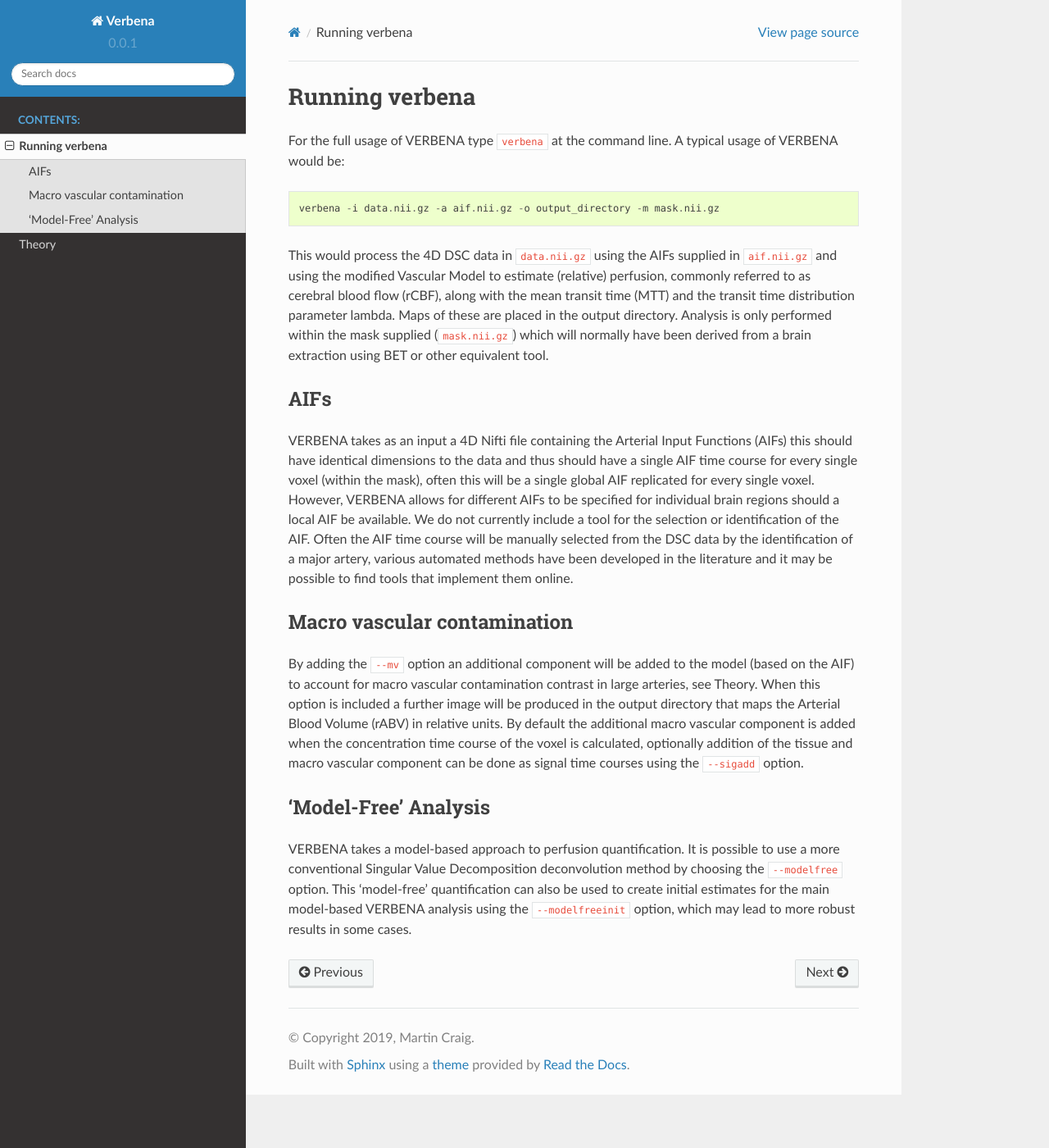
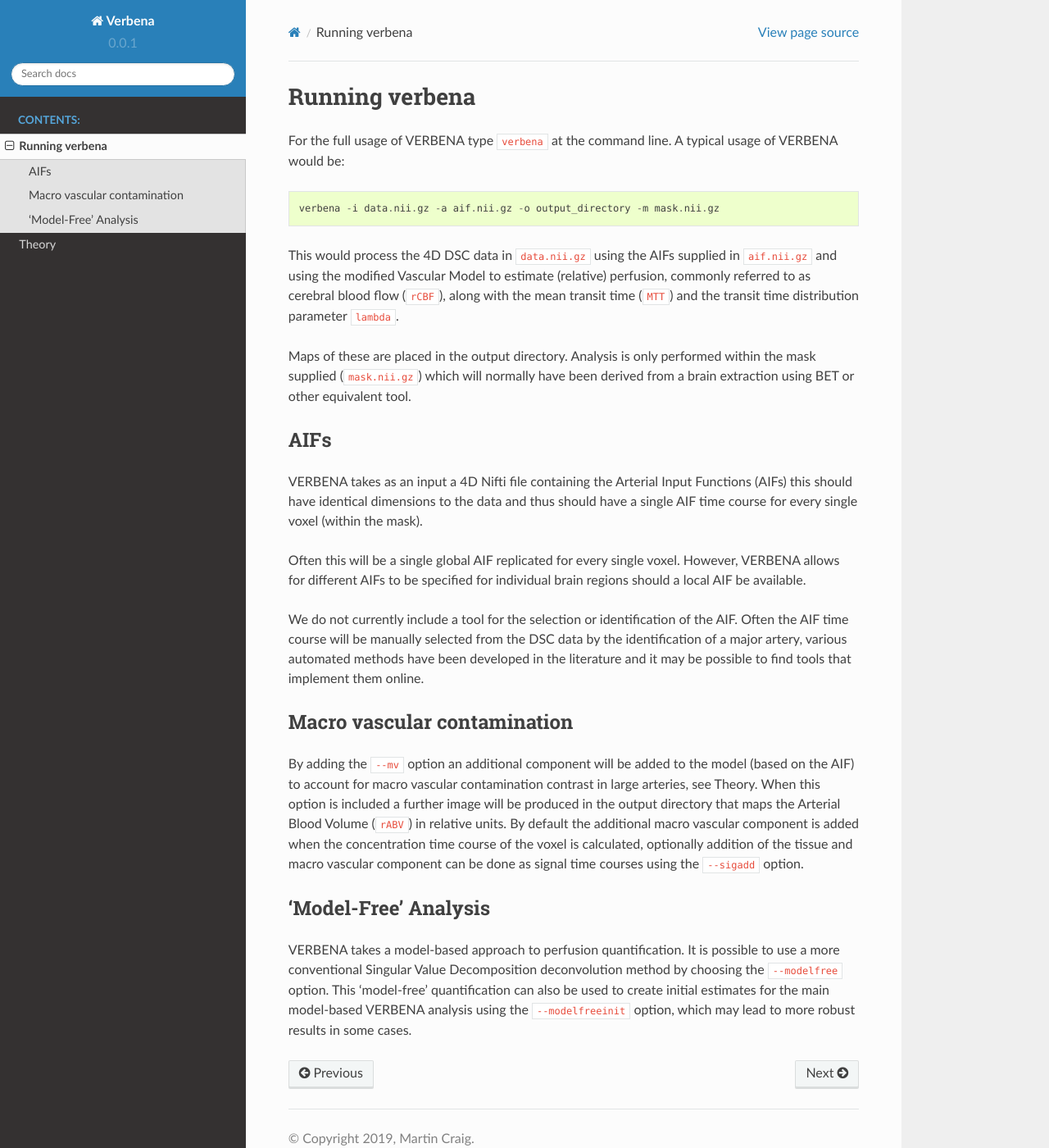
Before and after one commit to physimals/verbena, a Sphinx documentation site: the page built from doc/command.rst, in a window 1280 px wide and 1400 px high. Shown: the whole window at 82% size. Built offline with Sphinx 7.4.7 and the Read the Docs theme 2.0.0, drawn with Linux system fonts in a browser that asks for light colours.

Commit message:
Break up text a bit

```diff
--- a/doc/command.rst
+++ b/doc/command.rst
@@ -7,8 +7,10 @@ For the full usage of VERBENA type ``verbena`` at the command line. A typical us
 
 This would process the 4D DSC data in ``data.nii.gz`` using the AIFs supplied in ``aif.nii.gz``
 and using the modified Vascular Model to estimate (relative) perfusion, commonly referred to as
-cerebral blood flow (rCBF), along with the mean transit time (MTT) and the transit time distribution
-parameter lambda. Maps of these are placed in the output directory. Analysis is only performed within the
+cerebral blood flow (``rCBF``), along with the mean transit time (``MTT``) and the transit time distribution
+parameter ``lambda``.
+
+Maps of these are placed in the output directory. Analysis is only performed within the
 mask supplied (``mask.nii.gz``) which will normally have been derived from a brain extraction using
 BET or other equivalent tool.
 
@@ -17,9 +19,13 @@ AIFs
 
 VERBENA takes as an input a 4D Nifti file containing the Arterial Input Functions (AIFs) this should
 have identical dimensions to the data and thus should have a single AIF time course for every single
-voxel (within the mask), often this will be a single global AIF replicated for every single voxel.
+voxel (within the mask).
+
+Often this will be a single global AIF replicated for every single voxel.
 However, VERBENA allows for different AIFs to be specified for individual brain regions should a
-local AIF be available. We do not currently include a tool for the selection or identification of
+local AIF be available.
+
+We do not currently include a tool for the selection or identification of
 the AIF. Often the AIF time course will be manually selected from the DSC data by the identification
 of a major artery, various automated methods have been developed in the literature and it may be
 possible to find tools that implement them online.
@@ -30,7 +36,7 @@ Macro vascular contamination
 By adding the ``--mv`` option an additional component will be added to the model (based on the AIF)
 to account for macro vascular contamination contrast in large arteries, see Theory. When this
 option is included a further image will be produced in the output directory that maps the Arterial
-Blood Volume (rABV) in relative units. By default the additional macro vascular component is added
+Blood Volume (``rABV``) in relative units. By default the additional macro vascular component is added
 when the concentration time course of the voxel is calculated, optionally addition of the tissue
 and macro vascular component can be done as signal time courses using the ``--sigadd`` option.
 
```
